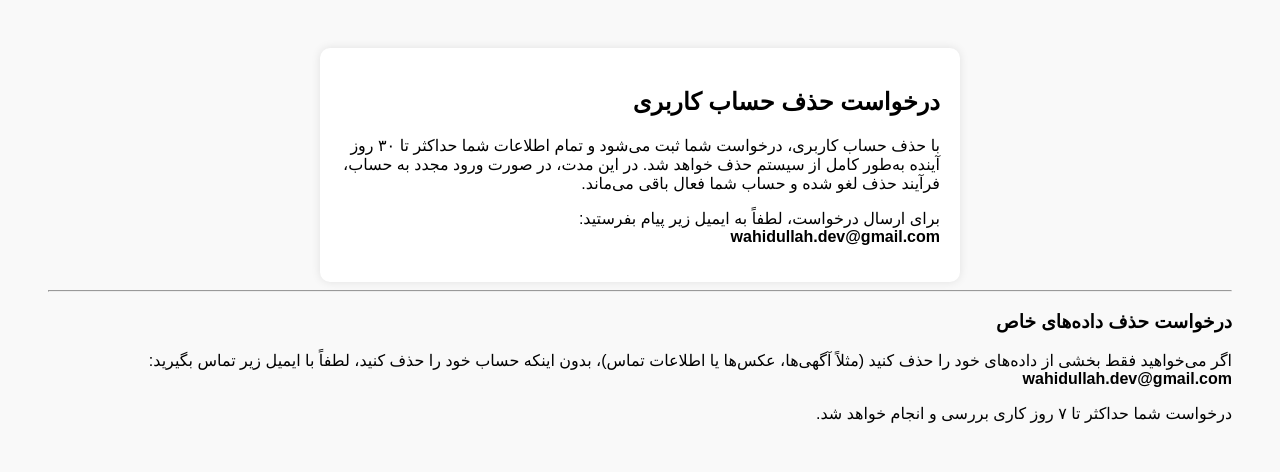
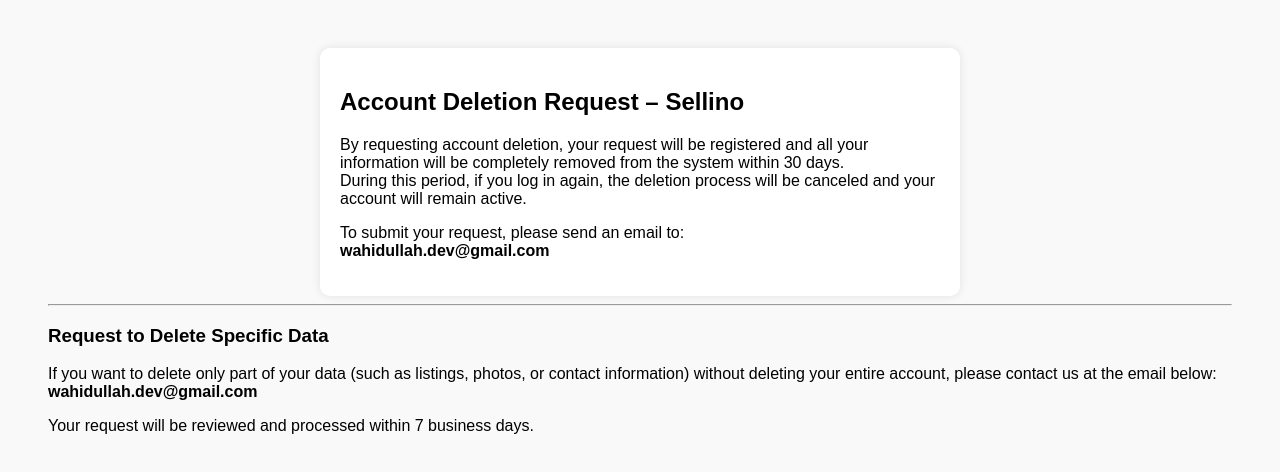
Before and after one commit to wahidullah1faizi/delete-account-page, a plain HTML site: page index.html in a window 1280 px wide. Drawn offline with Linux system fonts and the light colour scheme.

Commit message:
Update index.html

```diff
--- a/index.html
+++ b/index.html
@@ -1,12 +1,12 @@
 <!DOCTYPE html>
-<html lang="fa">
+<html lang="en">
 <head>
   <meta charset="UTF-8">
-  <title>حذف حساب کاربری</title>
+  <title>Delete Account - Sellino</title>
   <style>
     body {
       font-family: sans-serif;
-      direction: rtl;
+      direction: ltr;
       padding: 40px;
       background-color: #f9f9f9;
     }
@@ -22,15 +22,13 @@
 </head>
 <body>
   <div class="box">
-    <h2>درخواست حذف حساب کاربری</h2>
+    <h2>Account Deletion Request – Sellino</h2>
     <p>
-
-    با حذف حساب کاربری، درخواست شما ثبت می‌شود و تمام اطلاعات شما حداکثر تا ۳۰ روز آینده به‌طور کامل از سیستم حذف خواهد شد.
-در این مدت، در صورت ورود مجدد به حساب، فرآیند حذف لغو شده و حساب شما فعال باقی می‌ماند.
-
+      By requesting account deletion, your request will be registered and all your information will be completely removed from the system within 30 days.<br>
+      During this period, if you log in again, the deletion process will be canceled and your account will remain active.
     </p>
     <p>
-      برای ارسال درخواست، لطفاً به ایمیل زیر پیام بفرستید:<br>
+      To submit your request, please send an email to:<br>
       <strong>wahidullah.dev@gmail.com</strong>
     </p>
   </div>
@@ -38,12 +36,11 @@
 </html>
 
 <hr>
-<h3>درخواست حذف داده‌های خاص</h3>
+<h3>Request to Delete Specific Data</h3>
 <p>
-  اگر می‌خواهید فقط بخشی از داده‌های خود را حذف کنید (مثلاً آگهی‌ها، عکس‌ها یا اطلاعات تماس)، بدون اینکه حساب خود را حذف کنید، لطفاً با ایمیل زیر تماس بگیرید:
-  <br>
+  If you want to delete only part of your data (such as listings, photos, or contact information) without deleting your entire account, please contact us at the email below:<br>
   <strong>wahidullah.dev@gmail.com</strong>
 </p>
 <p>
-  درخواست شما حداکثر تا ۷ روز کاری بررسی و انجام خواهد شد.
+  Your request will be reviewed and processed within 7 business days.
 </p>
```
